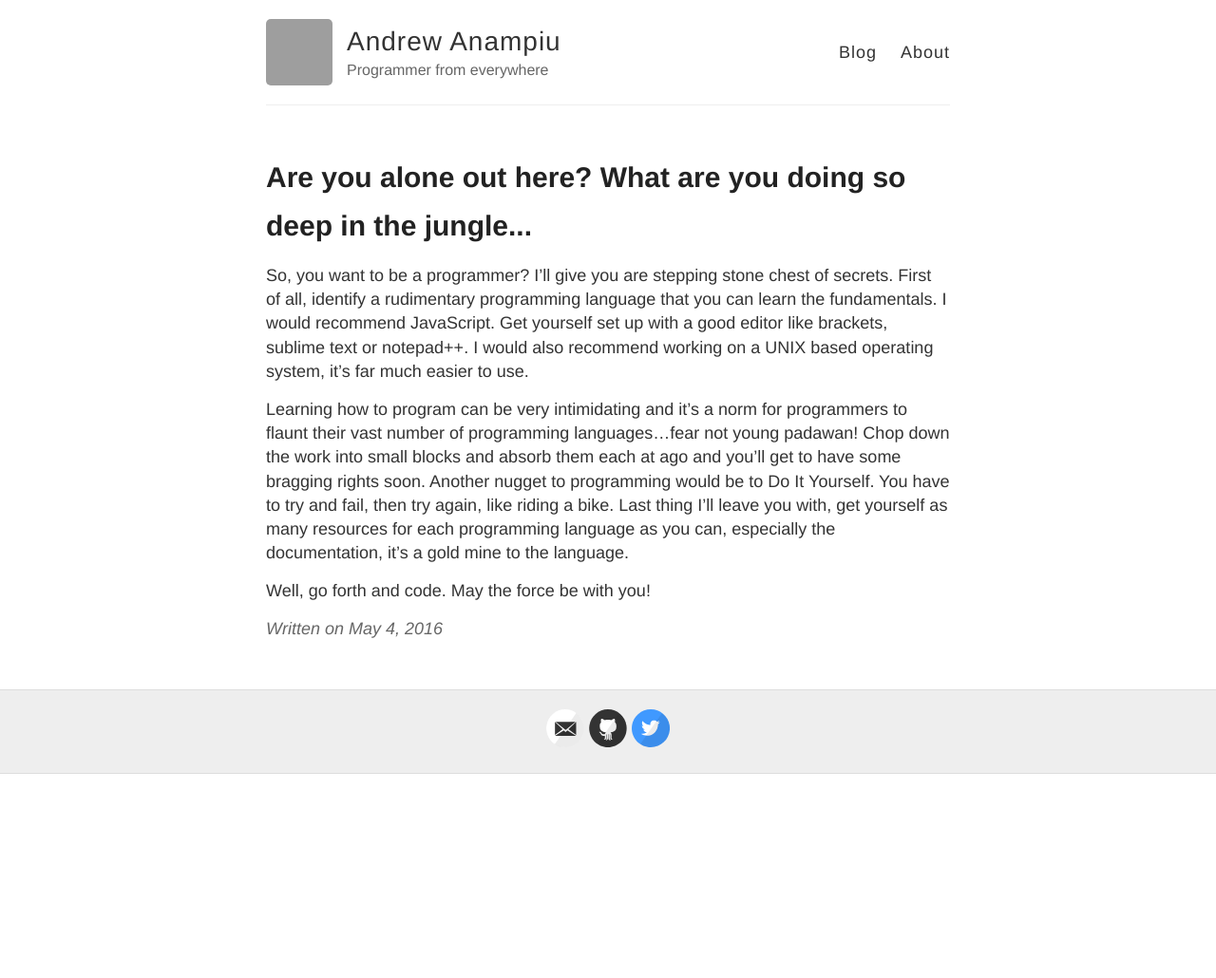
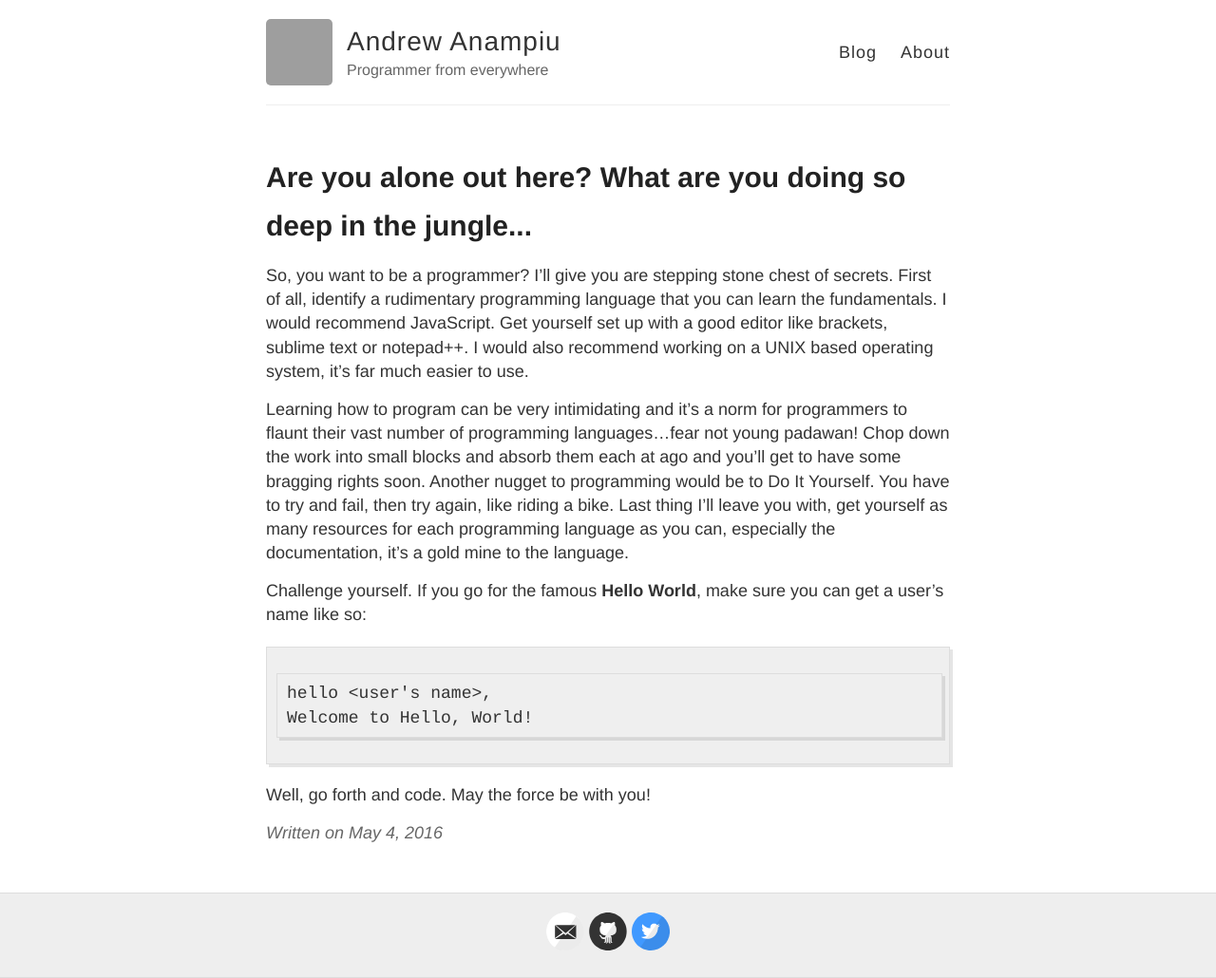
Before and after one commit to kelvinkipsang/blog, a Jekyll site: the page built from _posts/2016-5-4-Hello-World.md, in a window 1280 px wide. Shown: the whole page at 95% size. Built offline with Jekyll 4.4.1, drawn with Linux system fonts in a browser that asks for light colours; comment, search, counter and statistics services are not loaded; before the commit the page ends 900 px from its top, so only the background shows below that; grey boxes are pictures that could not be loaded.

Commit message:
challenge

````diff
--- a/_posts/2016-5-4-Hello-World.md
+++ b/_posts/2016-5-4-Hello-World.md
@@ -7,4 +7,11 @@ So, you want to be a programmer? I'll give you are stepping stone chest of secre
 
 Learning how to program can be very intimidating and it's a norm for programmers to flaunt their vast number of programming languages...fear not young padawan! Chop down the work into small blocks and absorb them each at ago and you'll get to have some bragging rights soon. Another nugget to programming would be to Do It Yourself. You have to try and fail, then try again, like riding a bike. Last thing I'll leave you with, get yourself as many resources for each programming language as you can, especially the documentation, it's a gold mine to the language.
 
+Challenge yourself. If you go for the famous **Hello World**, make sure you can get a user's name like so:
+
+```
+hello <user's name>,
+Welcome to Hello, World!
+```
+
 Well, go forth and code. May the force be with you!
````
Also changed, not shown: _posts/2016-6-15-divs.md (renamed from _posts/2016-6-1-divs.md).
